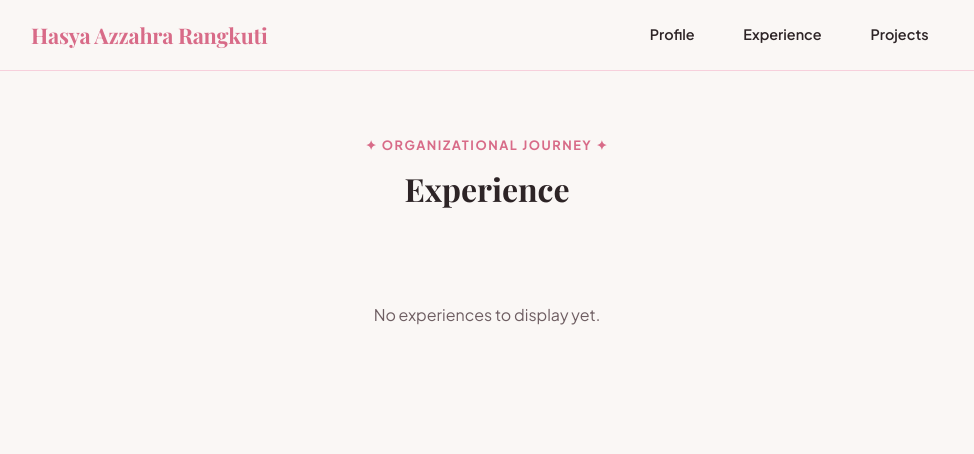
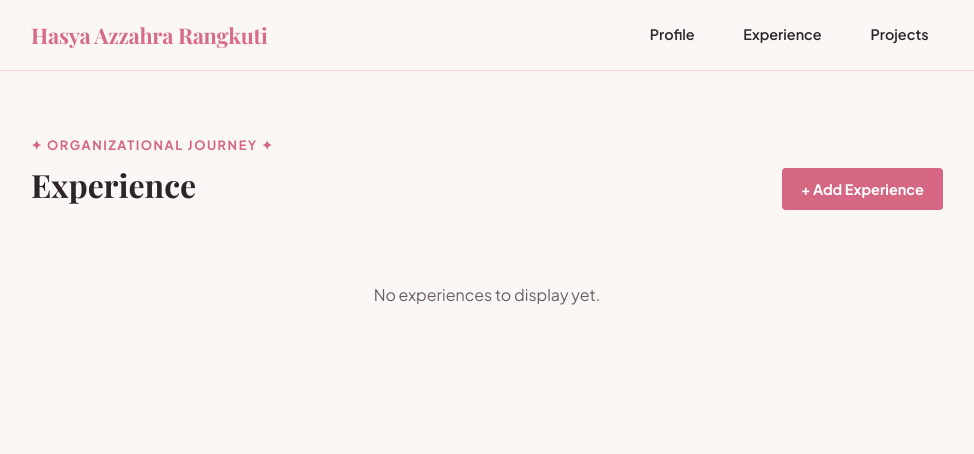
Before and after one commit to hasyaazzahra256/myportofolio, a Django app: page /experience/ in a window 1280 px wide. Shown: the top 454 px of the page, without its empty margins (153-1127 px from the left). Run offline with Django 5.2, Linux system fonts and the light colour scheme; data that the repository does not hold is empty; some web fonts are replaced.

Commit message:
feat: update experience.html UI with action buttons and add experience button

```diff
--- a/templates/experience.html
+++ b/templates/experience.html
@@ -22,9 +22,15 @@
     <main>
         <section class="portfolio-section">
             <div class="container">
-                <div class="section-header" style="text-align: center;">
-                    <p class="hero-kicker">✦ ORGANIZATIONAL JOURNEY ✦</p>
-                    <h1 class="section-title">Experience</h1>
+                <!-- Header Section dengan Tombol Tambah Experience -->
+                <div style="display: flex; justify-content: space-between; align-items: flex-end; margin-bottom: 1.5rem;">
+                    <div>
+                        <p class="hero-kicker" style="color: #d66782; font-weight: bold; margin-bottom: 0.25rem;">✦ ORGANIZATIONAL JOURNEY ✦</p>
+                        <h1 class="section-title" style="margin: 0;">Experience</h1>
+                    </div>
+                    <a href="{% url 'main:create_experience' %}" style="background-color: #d66782; color: white; padding: 0.6rem 1.2rem; border-radius: 4px; text-decoration: none; font-weight: bold; font-size: 0.9rem;">
+                        + Add Experience
+                    </a>
                 </div>
 
                 <div class="experience-grid">
@@ -39,11 +45,17 @@
                             <div class="card-body">
                                 <h2>{{ experience.title }}</h2>
 
+                                {% if experience.company %}
+                                    <p style="color: #d66782; font-weight: bold; font-size: 0.85rem; margin-bottom: 8px;">
+                                        {{ experience.company }}
+                                    </p>
+                                {% endif %}
+
                                 <div class="experience-description">
                                     {{ experience.description|linebreaksbr }}
                                 </div>
 
-                                <p class="experience-date">
+                                <p class="experience-date" style="margin-top: 8px;">
                                     {% if experience.start_date %}
                                         {{ experience.start_date }}
                                     {% endif %}
@@ -51,8 +63,23 @@
                                         - Present
                                     {% elif experience.ended_at %}
                                         - {{ experience.ended_at }}
+                                    {% elif experience.end_date %}
+                                        - {{ experience.end_date }}
                                     {% endif %}
                                 </p>
+
+                                <!-- Tombol Edit dan Delete -->
+                                <div style="display: flex; gap: 0.5rem; margin-top: 15px;">
+                                    <a href="{% url 'main:edit_experience' experience.id %}"
+                                       style="background-color: #f7fafc; color: #4a5568; border: 1px solid #cbd5e0; padding: 0.4rem 0.8rem; border-radius: 4px; text-decoration: none; font-size: 0.85rem; font-weight: bold;">
+                                       Edit
+                                    </a>
+                                    <a href="{% url 'main:delete_experience' experience.id %}"
+                                       onclick="return confirm('Apakah kamu yakin ingin menghapus pengalaman ini?');"
+                                       style="background-color: #f7fafc; color: #d66782; border: 1px solid #cbd5e0; padding: 0.4rem 0.8rem; border-radius: 4px; text-decoration: none; font-size: 0.85rem; font-weight: bold;">
+                                       Delete
+                                    </a>
+                                </div>
                             </div>
                         </article>
                     {% empty %}
```
